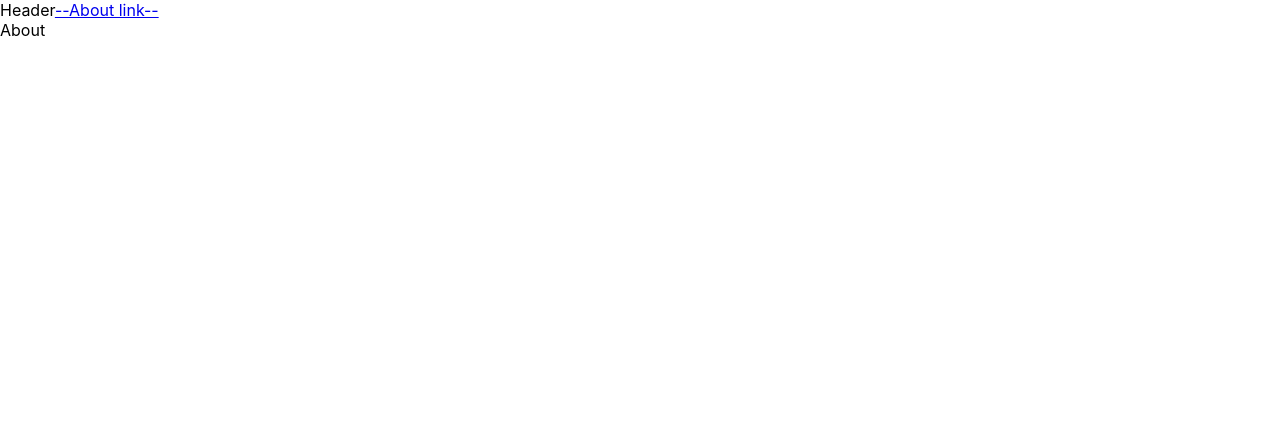
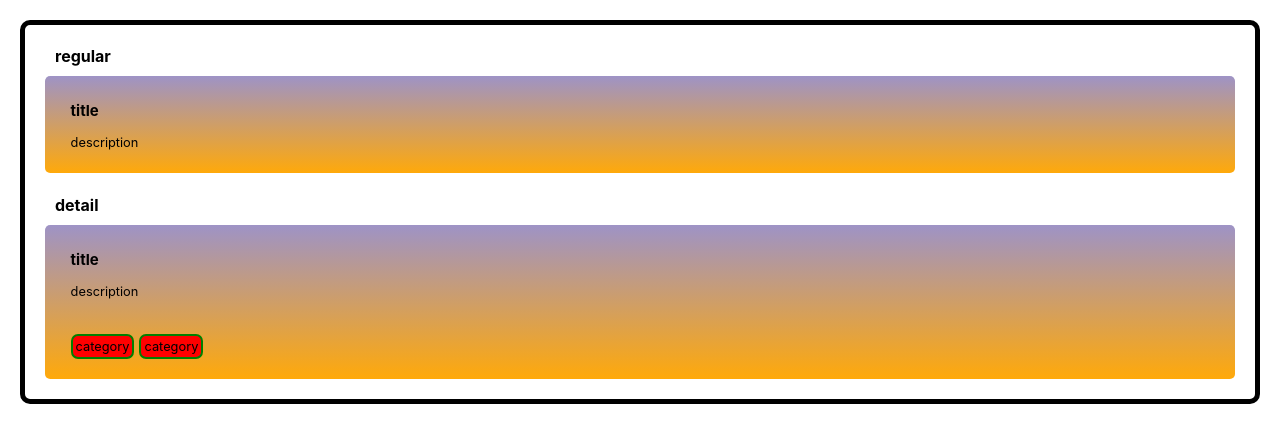
Before and after one commit to Samet91/React-stuff, a React (Vite) app: page /about in a window 1280 px wide. Shown: the top 442 px of the page. Built offline with nearby package versions, Linux system fonts and the light colour scheme.

Commit message:
create card and style

```diff
--- a/src/app/App.tsx
+++ b/src/app/App.tsx
@@ -1,21 +1,17 @@
 import React from 'react';
-import { BrowserRouter, Routes, Route, Link } from 'react-router-dom';
-import Stuff from './pages/Stuff/Stuff';
+import { BrowserRouter, Routes, Route } from 'react-router-dom';
+import Card from './components/Card/Card';
 
 function App(): JSX.Element {
   return (
     <BrowserRouter>
-      Header
-      <Link to="/about">--About link--</Link>
+
       <Routes>
-        <Route path="/" element={<main>Home</main>} />
 
-        <Route path="/about" element={<main>About</main>} />
+        <Route path="/about" element={<Card />} />
 
-        <Route path="/me" element={<Stuff />}>
-          <Route path=":stuff" element={<Stuff />} />
-        </Route>
       </Routes>
+
     </BrowserRouter>
   );
 }
--- /dev/null
+++ b/src/app/components/Card/Card.tsx
@@ -0,0 +1,53 @@
+import React from 'react';
+import styled from 'styled-components';
+import Tags from '../Tags/Tags';
+
+export default function Card(): JSX.Element {
+  return (
+
+    <Div>
+      <H4>regular</H4>
+      <Section>
+        <H3>title</H3>
+        <P>description</P>
+      </Section>
+      <H4>detail</H4>
+      <Section>
+        <H3>title</H3>
+        <P>description</P>
+        <Tags />
+      </Section>
+    </Div>
+
+  );
+}
+
+const Section = styled.section`
+  color: #000;
+  background: linear-gradient(180deg, #9e93c6, #ffa90a);
+  font-size: 0.8em;
+  padding: 0.8em 2em;
+  border: none;
+  border-radius: 0.4em;
+  margin: 20px;
+`;
+
+const P = styled.p`
+  color: #000;
+`;
+
+const H3 = styled.h3`
+  color: #000;
+`;
+
+const H4 = styled.h4`
+  color: #000;
+  margin-left: 30px;
+  margin-bottom: -10px;
+`;
+
+const Div = styled.div`
+  border: solid 5px;
+  margin: 20px;
+  border-radius: 10px;
+`;
--- /dev/null
+++ b/src/app/components/Tags/Tags.tsx
@@ -0,0 +1,29 @@
+import React from 'react';
+import styled from 'styled-components';
+
+export default function Card(): JSX.Element {
+  return (
+    <div>
+      <Article>
+          <P>category</P>
+          <P>category</P>
+      </Article>
+    </div>
+  )
+}
+
+const Article = styled.span`
+  color: #000;
+  display: flex;
+  margin-top: 30px;
+`;
+
+const P = styled.section`
+  color: #000;
+  border: solid 2px;
+  border-color: green;
+  border-radius: 7px;
+  margin: 5px 5px 10px 0;
+  padding: 3px;
+  background-color: red;
+`;
```
